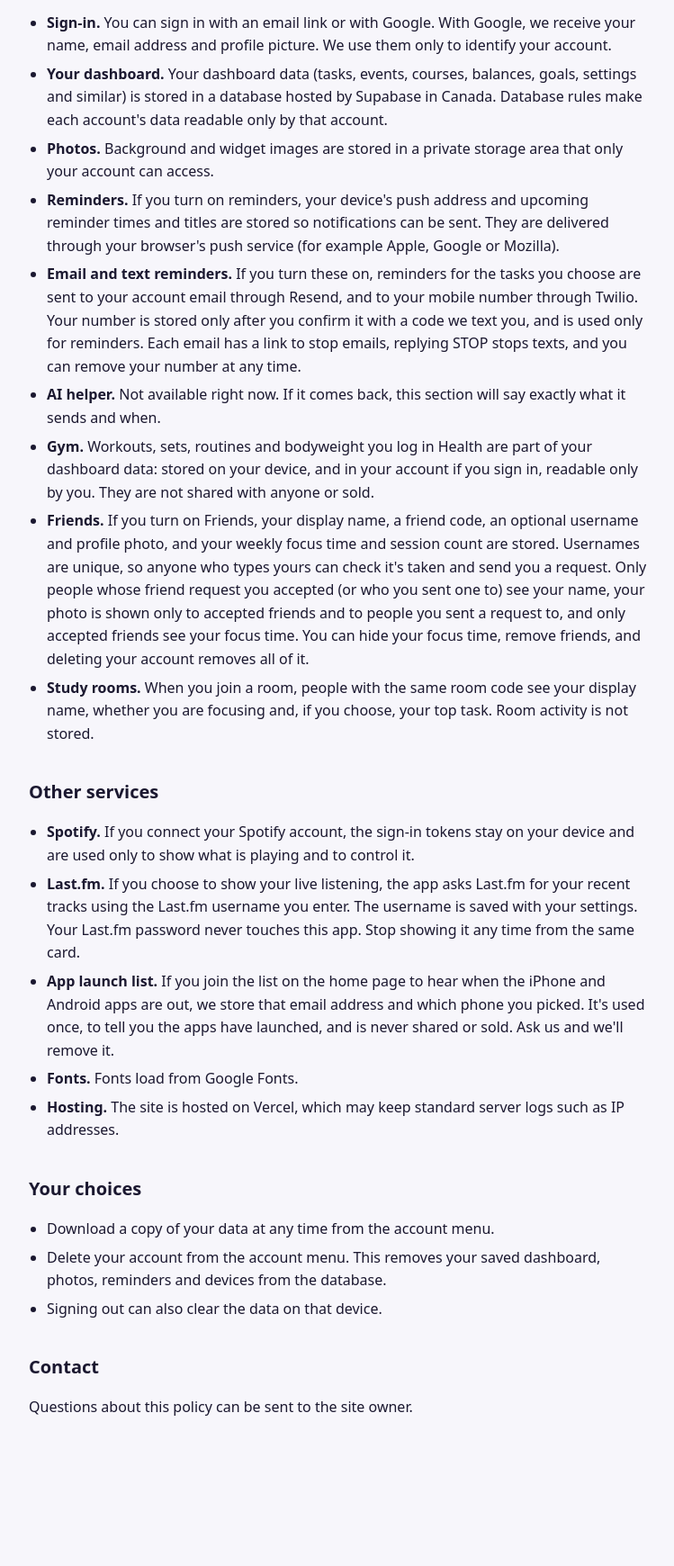
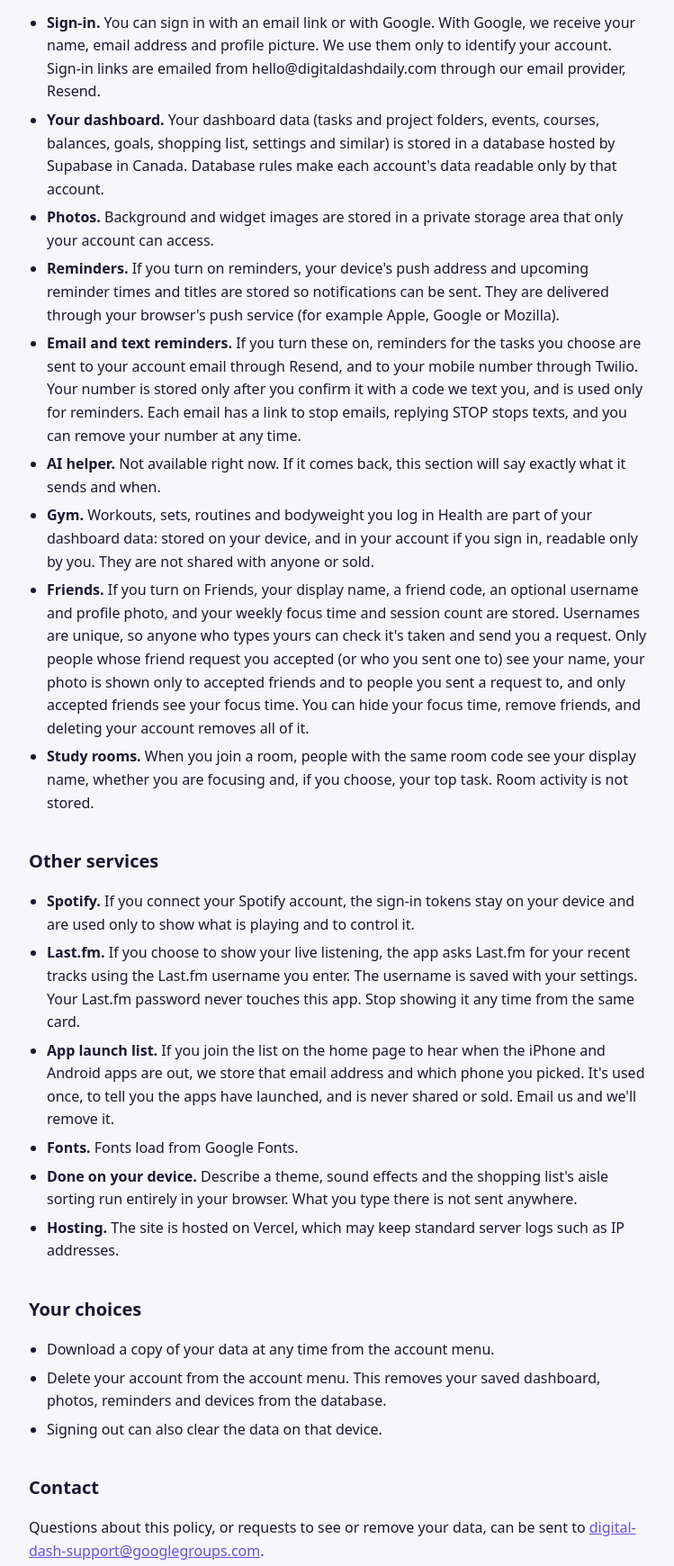
Before and after one commit to Shaj2x/digitaldash, a website: page public/digital-dash-privacy.html in a window 1280 px wide. Shown: the part 535-2275 px from the top of the page at 90% size, without its empty margins (264-1013 px from the left). Before the commit the page ends 2192 px from the top, so only its background shows below. Drawn offline with Linux system fonts and the light colour scheme.

Commit message:
Privacy policy: sign-in emails, projects and shopping list, on-device features, support contact

```diff
--- a/public/digital-dash-privacy.html
+++ b/public/digital-dash-privacy.html
@@ -27,7 +27,7 @@ li{margin:6px 0}
 <main>
 <a class="back" href="/digital-dash">← Back to Digital Dash</a>
 <h1>Privacy policy</h1>
-<p class="muted">Last updated October 20, 2026</p>
+<p class="muted">Last updated October 24, 2026</p>
 
 <div class="card">
 <p><b>Short version:</b> Digital Dash works without an account and then keeps everything on your device. If you sign in, your dashboard is saved to this site's database so it syncs between your devices, and only you can read it. Your data is never sold.</p>
@@ -38,8 +38,8 @@ li{margin:6px 0}
 
 <h2>With an account</h2>
 <ul>
-<li><b>Sign-in.</b> You can sign in with an email link or with Google. With Google, we receive your name, email address and profile picture. We use them only to identify your account.</li>
-<li><b>Your dashboard.</b> Your dashboard data (tasks, events, courses, balances, goals, settings and similar) is stored in a database hosted by Supabase in Canada. Database rules make each account's data readable only by that account.</li>
+<li><b>Sign-in.</b> You can sign in with an email link or with Google. With Google, we receive your name, email address and profile picture. We use them only to identify your account. Sign-in links are emailed from hello@digitaldashdaily.com through our email provider, Resend.</li>
+<li><b>Your dashboard.</b> Your dashboard data (tasks and project folders, events, courses, balances, goals, shopping list, settings and similar) is stored in a database hosted by Supabase in Canada. Database rules make each account's data readable only by that account.</li>
 <li><b>Photos.</b> Background and widget images are stored in a private storage area that only your account can access.</li>
 <li><b>Reminders.</b> If you turn on reminders, your device's push address and upcoming reminder times and titles are stored so notifications can be sent. They are delivered through your browser's push service (for example Apple, Google or Mozilla).</li>
 <li><b>Email and text reminders.</b> If you turn these on, reminders for the tasks you choose are sent to your account email through Resend, and to your mobile number through Twilio. Your number is stored only after you confirm it with a code we text you, and is used only for reminders. Each email has a link to stop emails, replying STOP stops texts, and you can remove your number at any time.</li>
@@ -53,8 +53,9 @@ li{margin:6px 0}
 <ul>
 <li><b>Spotify.</b> If you connect your Spotify account, the sign-in tokens stay on your device and are used only to show what is playing and to control it.</li>
 <li><b>Last.fm.</b> If you choose to show your live listening, the app asks Last.fm for your recent tracks using the Last.fm username you enter. The username is saved with your settings. Your Last.fm password never touches this app. Stop showing it any time from the same card.</li>
-<li><b>App launch list.</b> If you join the list on the home page to hear when the iPhone and Android apps are out, we store that email address and which phone you picked. It's used once, to tell you the apps have launched, and is never shared or sold. Ask us and we'll remove it.</li>
+<li><b>App launch list.</b> If you join the list on the home page to hear when the iPhone and Android apps are out, we store that email address and which phone you picked. It's used once, to tell you the apps have launched, and is never shared or sold. Email us and we'll remove it.</li>
 <li><b>Fonts.</b> Fonts load from Google Fonts.</li>
+<li><b>Done on your device.</b> Describe a theme, sound effects and the shopping list's aisle sorting run entirely in your browser. What you type there is not sent anywhere.</li>
 <li><b>Hosting.</b> The site is hosted on Vercel, which may keep standard server logs such as IP addresses.</li>
 </ul>
 
@@ -66,7 +67,7 @@ li{margin:6px 0}
 </ul>
 
 <h2>Contact</h2>
-<p>Questions about this policy can be sent to the site owner.</p>
+<p>Questions about this policy, or requests to see or remove your data, can be sent to <a href="mailto:digital-dash-support@googlegroups.com">digital-dash-support@googlegroups.com</a>.</p>
 </main>
 </body>
 </html>
```
